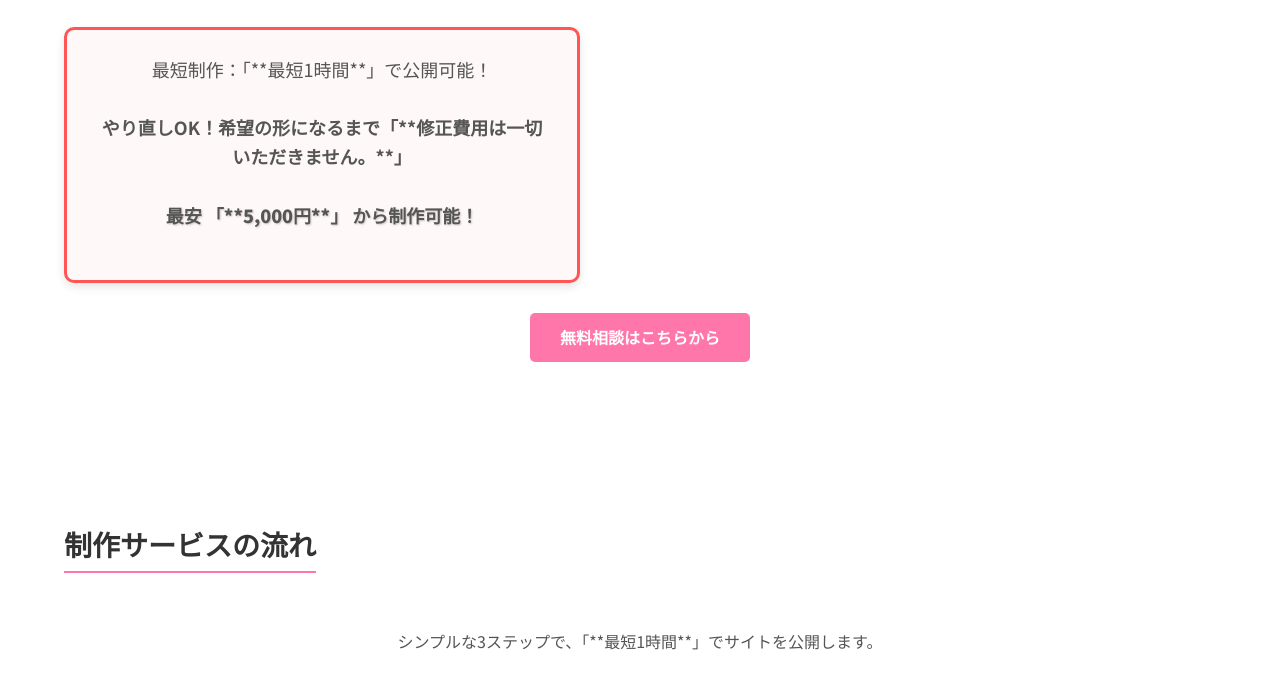
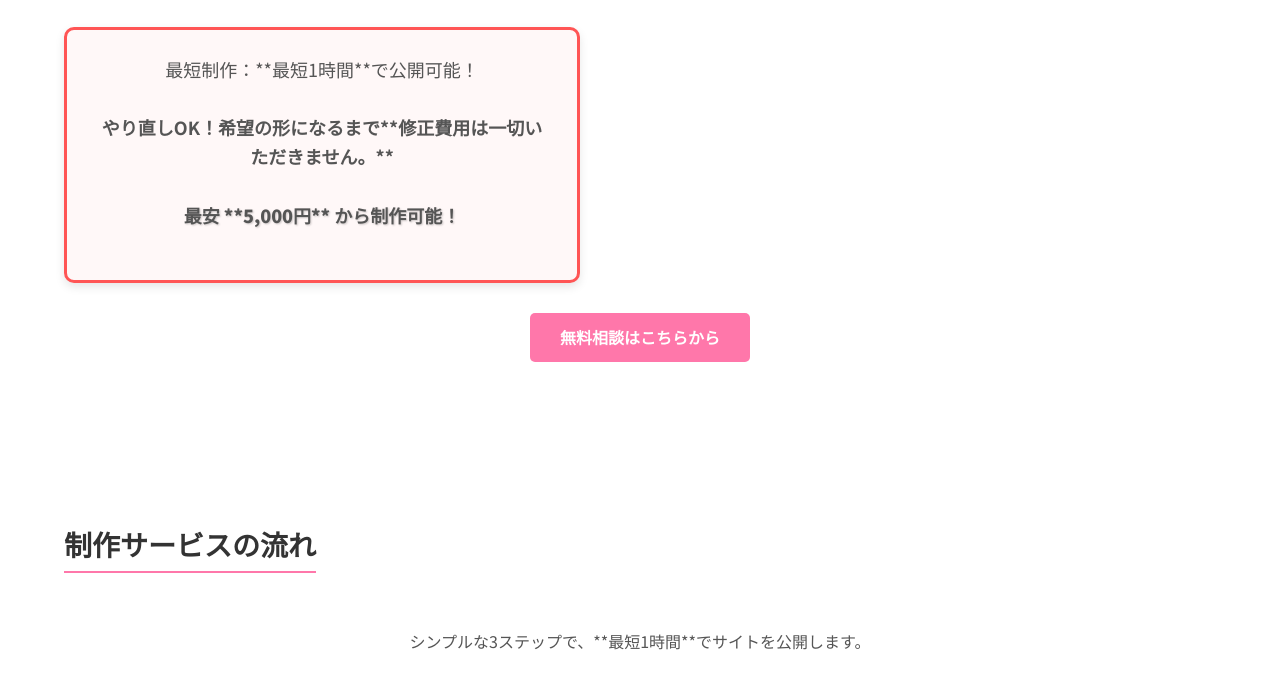
Before and after one commit to myumyu0/homepage, a plain HTML site: page index.html in a window 1280 px wide. Shown: the part 275-952 px from the top of the page. Drawn offline with Linux system fonts and the light colour scheme.

Commit message:
Update index.html

```diff
--- a/index.html
+++ b/index.html
@@ -28,9 +28,9 @@
             <p>売上に直結するデザインと、制作後の充実したサポートをお約束します。</p>
 
             <div class="price-highlight">
-                <p>最短制作：「**最短1時間**」で公開可能！</p>
-                <p class="price-note">やり直しOK！希望の形になるまで「**修正費用は一切いただきません。**」</p>
-                <p class="price-tag">最安 「**5,000円**」 から制作可能！</p>
+                <p>最短制作：**最短1時間**で公開可能！</p>
+                <p class="price-note">やり直しOK！希望の形になるまで**修正費用は一切いただきません。**</p>
+                <p class="price-tag">最安 **5,000円** から制作可能！</p>
             </div>
 
             <a href="#contact" class="btn-primary">無料相談はこちらから</a>
@@ -40,7 +40,7 @@
     <section id="service" class="section-padding">
         <div class="container">
             <h3>制作サービスの流れ</h3>
-            <p class="section-description">シンプルな3ステップで、「**最短1時間**」でサイトを公開します。</p>
+            <p class="section-description">シンプルな3ステップで、**最短1時間**でサイトを公開します。</p>
             <div class="flow-cards">
                 <div class="card">
                     <h4>STEP 1: ヒアリング</h4>
@@ -71,12 +71,12 @@
     <section id="contact" class="section-padding">
         <div class="container">
             <h3>無料相談・お問い合わせ</h3>
-            <p class="section-description">まずはお気軽にご相談ください。1時間以内にご返信いたします。</p>
+            <p class="section-description">まずはお気軽にご相談ください。**1時間以内**にご返信いたします。</p>
 
             <form action="mailto:meguroremsikakatan0216@gmail.com" method="POST" enctype="text/plain" class="contact-form">
                 <input type="text" name="お名前" placeholder="お名前" required>
                 <input type="email" name="メールアドレス" placeholder="メールアドレス" required>
-                <textarea name="message" placeholder="ご相談内容" required></textarea>
+                <textarea name="ご相談内容" placeholder="ご相談内容" required></textarea>
                 <button type="submit" class="btn-primary">送信する</button>
             </form>
         </div>
```
